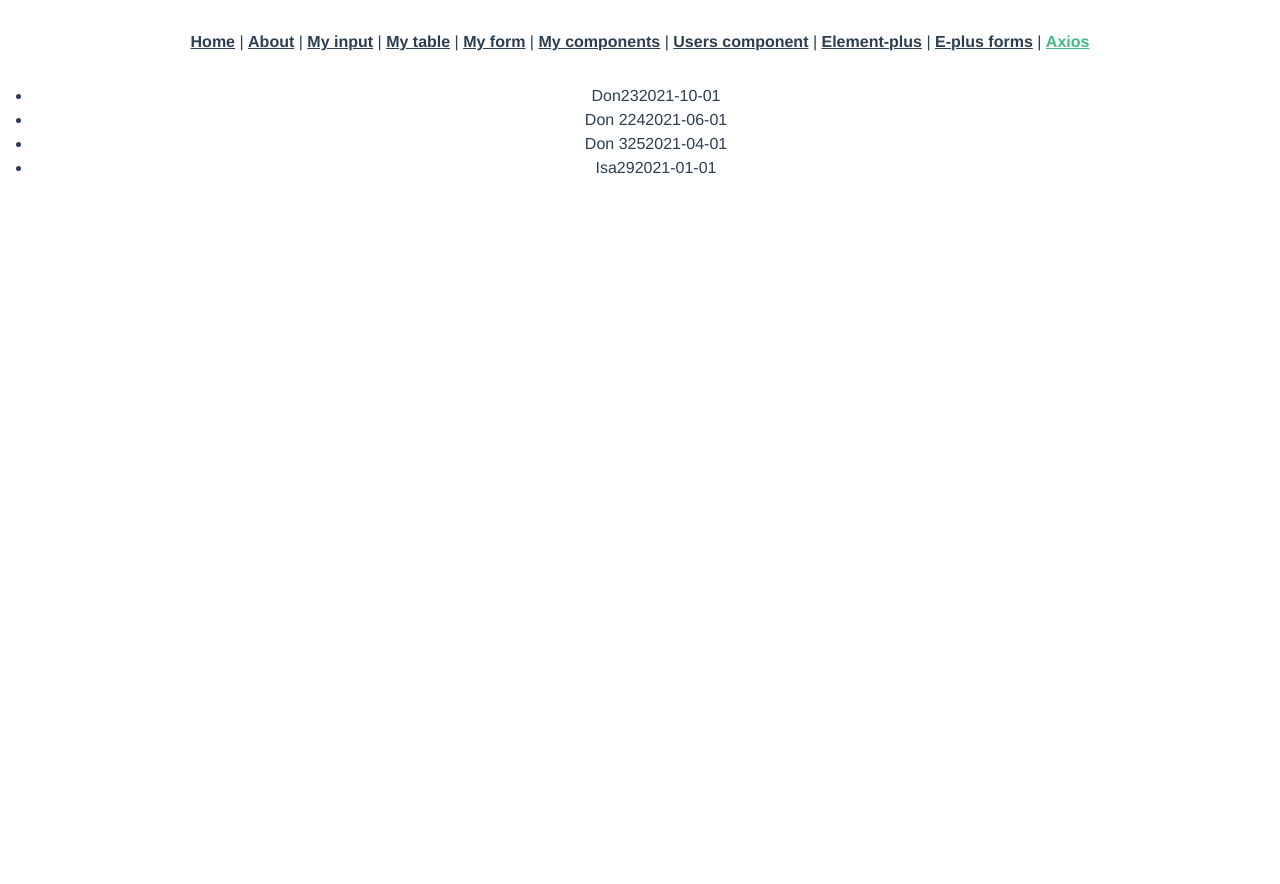
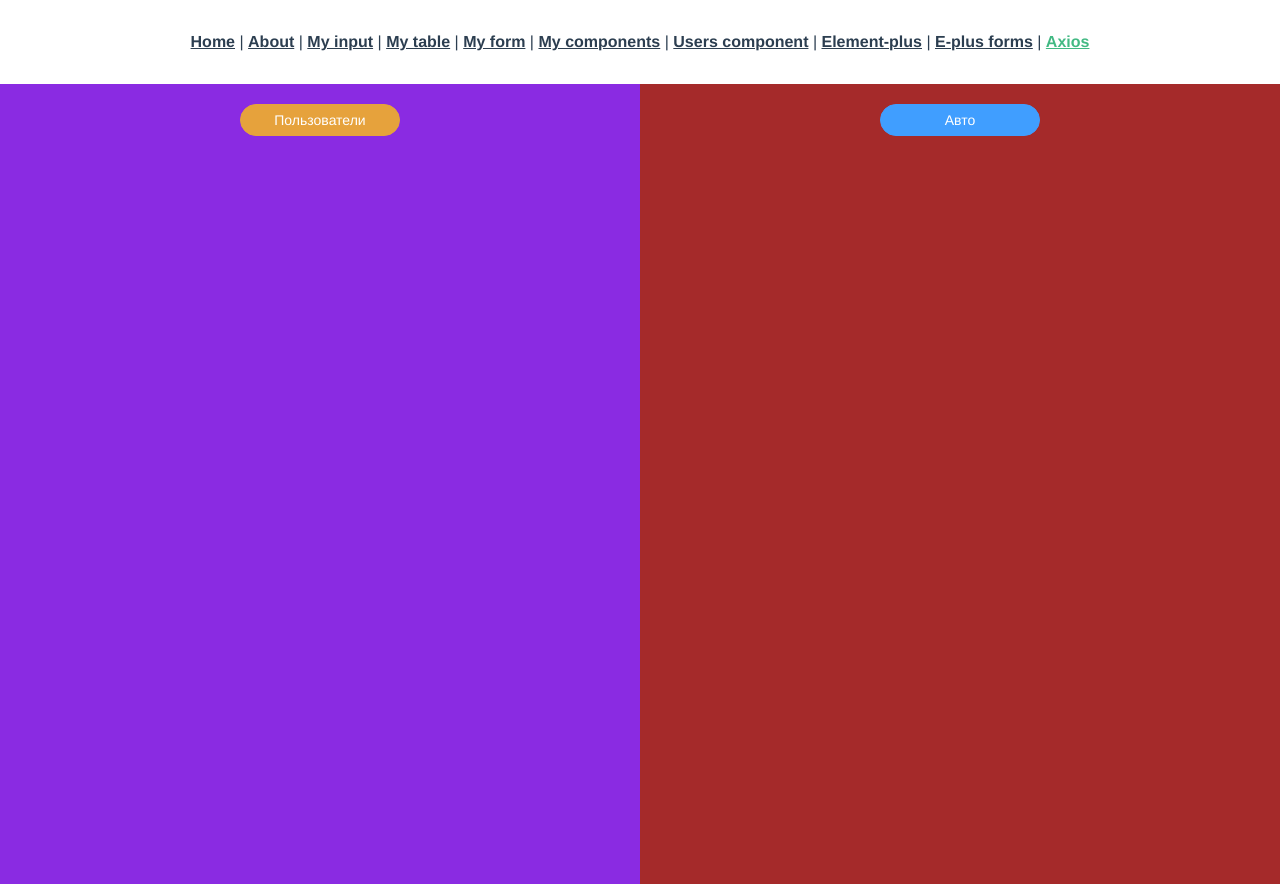
Before and after one commit to doniyor1996/vue-project, a Vue app: page /axios in a window 1280 px wide. Before the commit the page ends 800 px from the top, so only its background shows below. Built offline with nearby package versions, Linux system fonts and the light colour scheme.

Commit message:
asixs, buttons

```diff
--- /dev/null
+++ b/public/product.json
@@ -0,0 +1,22 @@
+[
+  {
+    "prName": "Opel",
+    "year": "1994",
+    "color": "red"
+  },
+  {
+    "prName": "Nissan",
+    "year": "1998",
+    "color": "black"
+  },
+  {
+    "prName": "Daewoo",
+    "year": "2004",
+    "color": "blue"
+  },
+  {
+    "prName": "M-benz",
+    "year": "2001",
+    "color": "black"
+  }
+]
--- a/src/views/Axios.vue
+++ b/src/views/Axios.vue
@@ -1,4 +1,16 @@
 <template>
+  <el-col
+    style="background-color: blueviolet; width: 100%; height: 100vh"
+    :md="12"
+  >
+    <el-button
+      class="but"
+      v-on:click="showUsers = !showUsers"
+      type="warning"
+      round
+      >{{ showUsers ? "Скрыт    " : "Пользователи" }}</el-button
+    >
+    <div v-show="showUsers" class="users">
       <ul>
         <li v-for="user in users" :key="user.age">
           <span>{{ user.name }}</span>
@@ -6,6 +18,26 @@
           <span>{{ user.birthday }}</span>
         </li>
       </ul>
+    </div>
+  </el-col>
+  <el-col style="background-color: brown; width: 100%; height: 100vh" :md="12">
+    <el-button
+      class="but"
+      v-on:click="showCars = !showCars"
+      type="primary"
+      round
+      >{{ showCars ? "Скрыт" : "Авто" }}</el-button
+    >
+    <div v-show="showCars" class="cars">
+      <ul>
+        <li v-for="cars in product" :key="cars.year">
+          <span>{{ cars.prName }}</span>
+          <span>{{ cars.year }}</span>
+          <span>{{ cars.color }}</span>
+        </li>
+      </ul>
+    </div>
+  </el-col>
 </template>
 
 <script>
@@ -13,17 +45,27 @@ export default {
   name: "Axios",
   data() {
     return {
+      showCars: false,
+      showUsers: false,
+      product: [],
       users: [],
     };
   },
+
   mounted() {
-    setTimeout(() => {
+    this.$http.get("/product.json").then(({ data }) => {
+      this.product = data;
+    });
     this.$http.get("/users.json").then(({ data }) => {
       this.users = data;
     });
-    }, 1000);
   },
 };
 </script>
 
-<style scoped></style>
+<style scoped>
+.but {
+  margin-top: 20px;
+  width: 160px;
+}
+</style>
--- a/src/views/element-plus-form/index.vue
+++ b/src/views/element-plus-form/index.vue
@@ -19,7 +19,7 @@
 
   <el-col
     style="background-color: #42b983; width: 100%; height: 100vh"
-    :md="18"
+    :md="21"
   >
     <router-view />
   </el-col>
```
Lines whose indentation alone changed are shown as unchanged.
